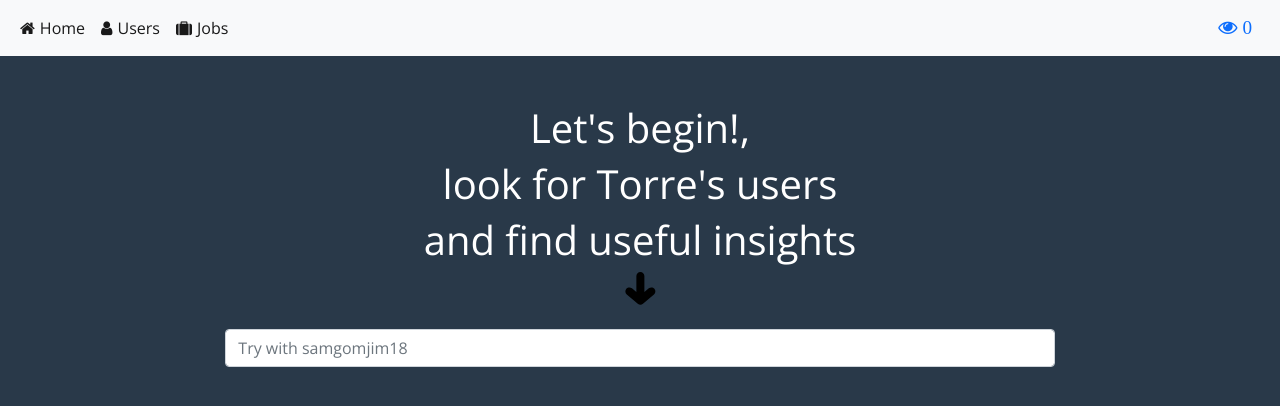
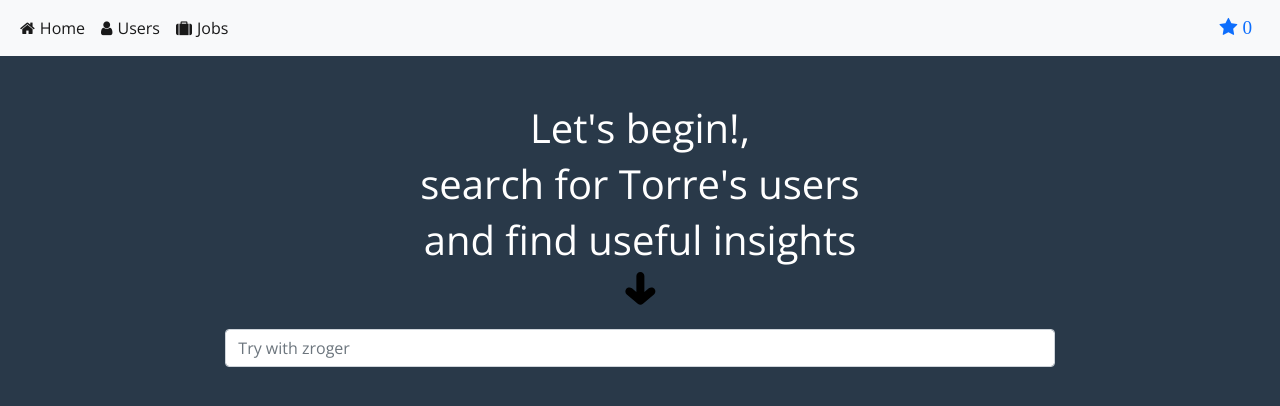
Before and after one commit to rogergarciaz/torre, a React (Create React App) app: page /users in a window 1280 px wide. Shown: the top 406 px of the page. Built offline with nearby package versions, Linux system fonts and the light colour scheme; no server answers.

Commit message:
Changing text

```diff
--- a/src/components/Accordion/Accordion.js
+++ b/src/components/Accordion/Accordion.js
@@ -50,7 +50,7 @@
             );
           })
         ) : (
-          <code>No info</code>
+          <code>No information</code>
         )}
       </details>
 
@@ -88,7 +88,7 @@
             );
           })
         ) : (
-          <code>No info</code>
+          <code>No information</code>
         )}
       </details>
 
@@ -126,7 +126,7 @@
             );
           })
         ) : (
-          <code>No info</code>
+          <code>No information</code>
         )}
       </details>
     </>
--- a/src/components/Gallery/Gallery.js
+++ b/src/components/Gallery/Gallery.js
@@ -131,7 +131,7 @@
                             target='_blank'
                             rel='noreferrer'
                           >
-                            Take me to the offer!
+                            Let's go to the offer!
                           </a>
                         </div>
                         <div className='modal-footer'>
@@ -160,7 +160,7 @@
                               }
                             }}
                           >
-                            Send to favs
+                            Select like fav
                           </button>
                         </div>
                       </div>
--- a/src/components/Insights/Location.js
+++ b/src/components/Insights/Location.js
@@ -27,7 +27,7 @@
         <Popup>
           {location !== undefined
             ? "Hi, I'm here"
-            : "I really don't know where am I, sorry this is just a default position :("}
+            : "I really don't know where am I, sorry this is just a default position"}
         </Popup>
       </Marker>
     </MapContainer>
--- a/src/components/Navigation/Navbar.js
+++ b/src/components/Navigation/Navbar.js
@@ -43,7 +43,7 @@
         </div>
         <form className='form-inline'>
           <Link className='nav-link active' aria-current='page' to='/favs'>
-            <i className='fa fa-eye' style={{ fontSize: '1.2em' }}>
+            <i className='fa fa-star' style={{ fontSize: '1.2em' }}>
               <span className='spacing'>{fav.length}</span>
             </i>
           </Link>
--- a/src/components/Users/Users.js
+++ b/src/components/Users/Users.js
@@ -15,7 +15,7 @@
  * A better approach would be use React Context to manage state instead of passing "search"
  * prop throughout all the components. However, this is not a complicated statefull app, nor
  * a tangled up one. Managing states in this way is fine. However it may be a good idea if I
- * want to work with this is the future. Maybe using a different endpoint and another set of
+ * want to work with this in the future. Maybe using a different endpoint and another set of
  * attributes.
  */
 
@@ -71,7 +71,7 @@
               variants={variants}
               transition={{ delay: delay, duration: 2 }}
             >
-              look for Torre's users
+              search for Torre's users
             </motion.h1>
             <motion.h1
               initial='hidden'
@@ -99,7 +99,7 @@
           className='input-group mb-3 mt-4'
         >
           <input
-            placeholder='Try with samgomjim18'
+            placeholder='Try with zroger'
             autoComplete='off'
             autoCorrect='off'
             autoCapitalize='off'
@@ -143,7 +143,7 @@
           <>
             <Loader />
             <motion.div variants={container} initial='hidden' animate='show'>
-              <h1>Not found, type a different user</h1>
+              <h1>Not found, try with a different user</h1>
             </motion.div>
           </>
         ) : null}
--- a/src/containers/Error/Error.js
+++ b/src/containers/Error/Error.js
@@ -13,7 +13,7 @@
 
   render() {
     if (this.state.hasError) {
-      return <p>Upsss Loading failed! Please reload.</p>;
+      return <p>Upsss, Loading failed! Please reload.</p>;
     }
 
     return this.props.children;
```
Also changed, not shown: 1 other file (tests, documents, lock files or other folders).
